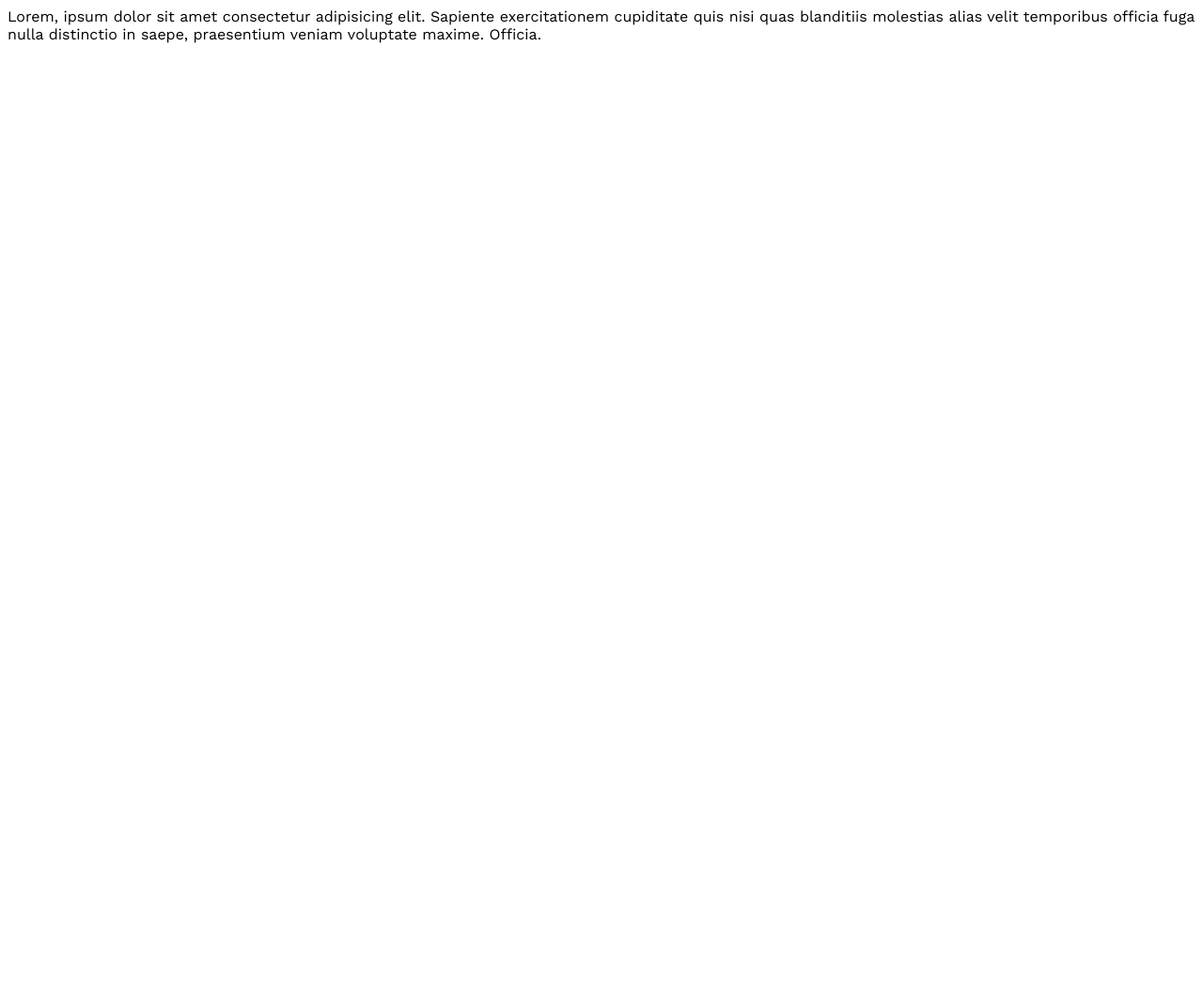
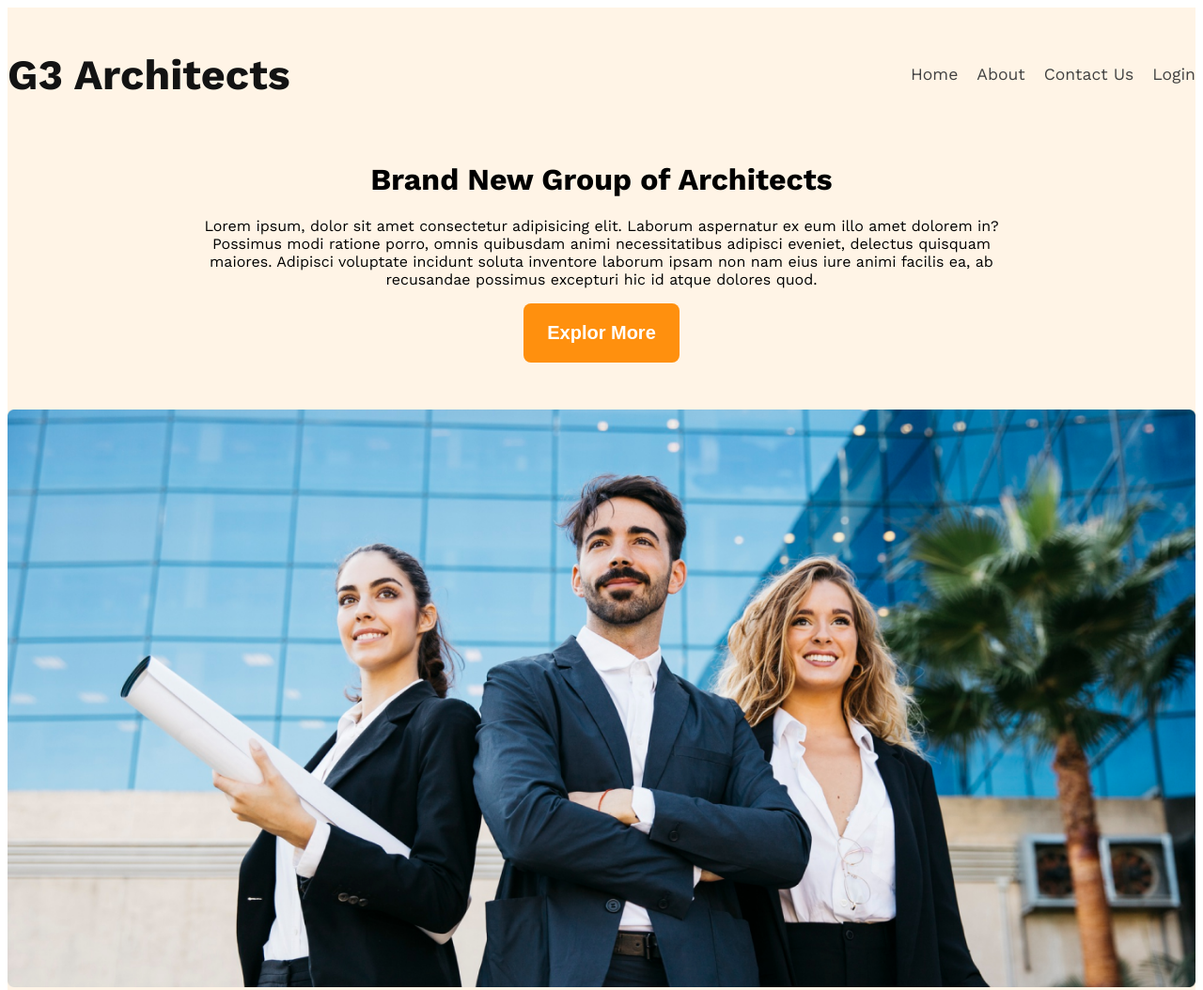
Before and after one commit to anupam0055/g3-architects, a plain HTML site: page index.html in a window 1280 px wide. Shown: the top 1054 px of the page at 94% size. Before the commit the page ends 800 px from the top, so only its background shows below. Drawn offline with nearby package versions, Linux system fonts and the light colour scheme.

Commit message:
nav and banner srction done

```diff
--- a/Architects/architects.css
+++ b/Architects/architects.css
@@ -9,3 +9,103 @@
     font-weight: 400;
     font-style: normal;
   }
+
+
+
+  /* color  */
+  .dark-1{
+    color: rgba(19, 19, 19, 1);
+  }
+  .dark-2{
+    color:rgba(66, 66, 66, 1) ;
+  }
+  .dark-3{
+    color:rgba(114, 114, 114, 1) ;
+  }
+  .white{
+    color:rgba(255, 255, 255, 1) ;
+  }
+  .orange{
+    color:rgba(255, 144, 14, 1) ;
+
+  }
+
+  /* shared style */
+  .pry-btn{
+    background-color:rgba(255, 144, 14, 1) ;
+    color:rgba(255, 255, 255, 1) ;
+    padding: 20px 25px;
+    font-size: 1.25rem;
+    font-weight: 600;
+    border-radius: .5rem;
+    border: none;
+  }
+
+
+
+
+
+  /* nav related styles */
+  .nav-bar{
+    display: flex;
+    justify-content: space-between;
+    align-items: center;
+
+  }
+
+  .brand{
+    font-size: 2.8rem;
+    font-weight: bold;
+    color: rgba(19, 19, 19, 1);
+
+  }
+  .nav-items{
+    display: flex;
+
+  gap: 20px;
+
+ }
+
+
+ .item{
+
+    list-style: none;
+
+
+ }
+ .nav-link{
+    text-decoration: none;
+
+    font-size: 1.1rem;
+    font-weight: normal;
+    color:rgba(66, 66, 66, 1) ;
+
+ }
+ .bg-secondary{
+  background-color:rgba(255, 144, 14, 0.1) ;
+
+ }
+ .nav-bar{
+  max-width: 1440px;
+  margin: 0 auto;
+ }
+
+ /* banner related style */
+ .banner-contant{
+  max-width: 850px;
+  margin: 0 auto;
+  text-align: center;
+  margin-bottom: 50px;
+
+ }
+ .banner-img{
+  width: 100%;
+ }
+
+ /* responsive */
+@media screen and (max-width:576px) {
+  .nav-items,.nav-bar{
+    flex-direction: column;
+  }
+
+}
--- a/index.html
+++ b/index.html
@@ -7,10 +7,27 @@
     <link rel="stylesheet" href="/Architects/architects.css">
 </head>
 <body class="work-sans-font">
-    <header>
-        <nav>
-            Lorem, ipsum dolor sit amet consectetur adipisicing elit. Sapiente exercitationem cupiditate quis nisi quas blanditiis molestias alias velit temporibus officia fuga nulla distinctio in saepe, praesentium veniam voluptate maxime. Officia.
+    <header class="bg-secondary">
+
+        <nav class="nav-bar">
+           <h3 class="brand">G3 Architects</h3>
+            <div class="nav-items">
+                <li class="item"><a href="" class="nav-link">Home</a></li>
+                <li class="item"><a href="" class="nav-link">About</a></li>
+                <li class="item"><a href="" class="nav-link">Contact Us</a></li>
+                <li class="item"><a href="" class="nav-link">Login</a></li>
+            </div>
+
         </nav>
+        <div class="banner">
+            <div class="banner-contant">
+            <h1 class="pry-title">Brand New Group of Architects</h1>
+            <p class="sen-title">Lorem ipsum, dolor sit amet consectetur adipisicing elit. Laborum aspernatur ex eum illo amet dolorem in? Possimus modi ratione porro, omnis quibusdam animi necessitatibus adipisci eveniet, delectus quisquam maiores. Adipisci voluptate incidunt soluta inventore laborum ipsam non nam eius iure animi facilis ea, ab recusandae possimus excepturi hic id atque dolores quod.</p>
+            <button class="pry-btn">Explor More</button>
+            </div>
+
+            <img src="./images/banner.png" alt="" class="banner-img">
+        </div>
 
     </header>
     <main>
```
